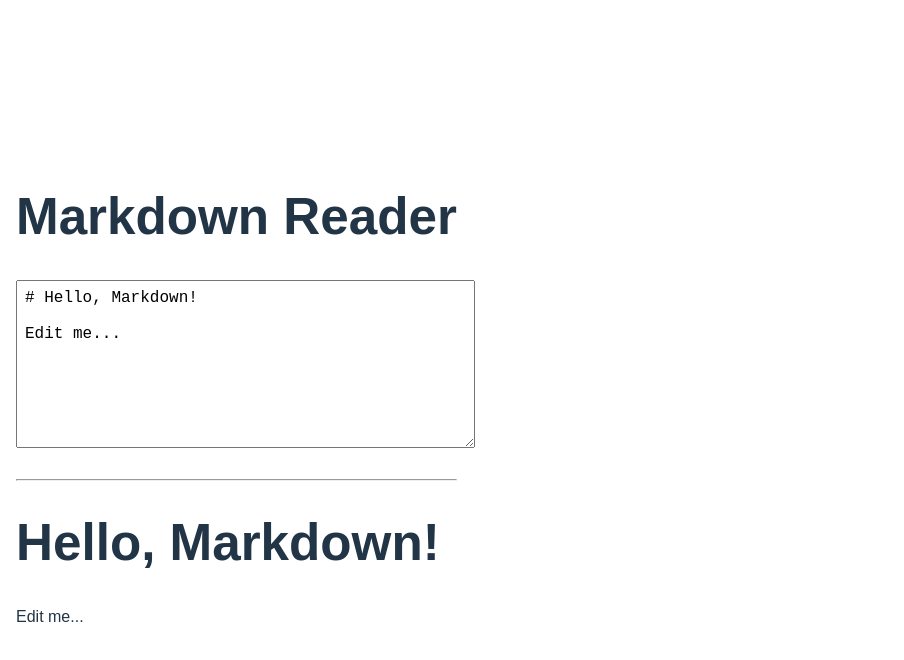
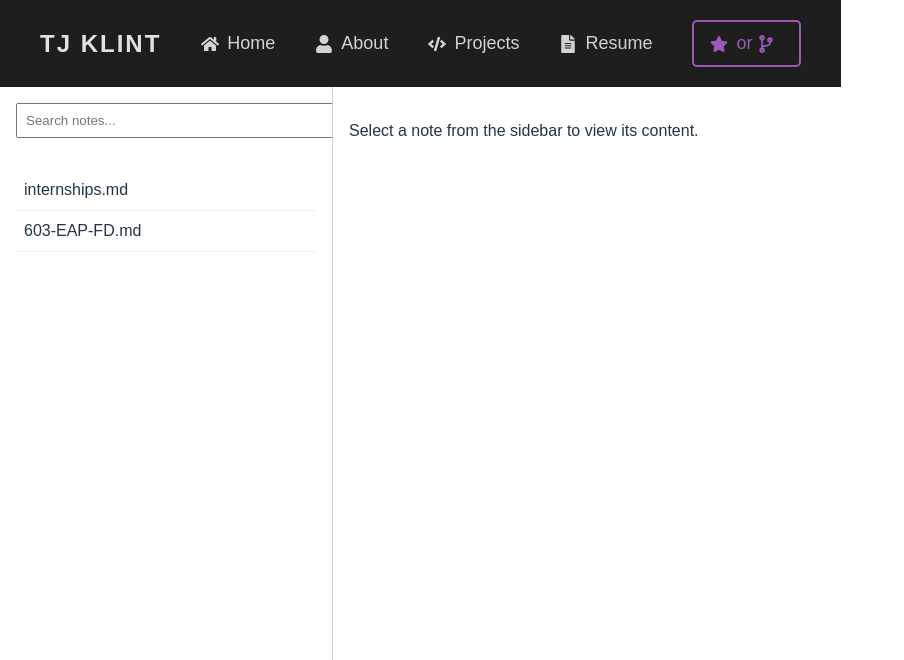
Before and after one commit to tjklint/notes, a React (Vite) app: page / in a window 1280 px wide. Shown: the top 660 px of the page, without its empty margins (0-904 px from the left). Built offline with nearby package versions, Linux system fonts and the light colour scheme.

Commit message:
feat: implement header component

```diff
--- a/src/App.tsx
+++ b/src/App.tsx
@@ -1,25 +1,71 @@
-import React, { useState } from 'react';
+import React, { useState, useMemo } from 'react';
 import ReactMarkdown from 'react-markdown';
+import Header from './components/header/header.tsx';
+
+interface FileEntry {
+  path: string;
+  content: string;
+}
 
 const App: React.FC = () => {
-  const [markdown, setMarkdown] = useState<string>('# Hello, Markdown!\n\nEdit me...');
+  // Use Vite's glob import to load all markdown files from the notes folder.
+  // "as: 'raw'" loads the file content as a string, and "eager: true" makes it available at build time.
+  const files = import.meta.glob('../notes/**/*.md', { as: 'raw', eager: true }) as Record<string, string>;
+
+  // Convert the object into an array of file entries for easier manipulation.
+  const fileEntries: FileEntry[] = useMemo(() => {
+    return Object.entries(files).map(([path, content]) => ({
+      path,
+      content,
+    }));
+  }, [files]);
+
+  // Local state for search query and the selected file.
+  const [searchQuery, setSearchQuery] = useState('');
+  const [selectedFile, setSelectedFile] = useState<FileEntry | null>(null);
+
+  // Filter the list of files based on the search query.
+  const filteredFiles = useMemo(() => {
+    return fileEntries.filter((file) =>
+      file.path.toLowerCase().includes(searchQuery.toLowerCase())
+    );
+  }, [searchQuery, fileEntries]);
 
   return (
-    <div style={{ padding: '1rem', fontFamily: 'sans-serif' }}>
-      <h1>Markdown Reader</h1>
-      <textarea
-        style={{
-          width: '100%',
-          height: '150px',
-          padding: '0.5rem',
-          fontSize: '1rem',
-          marginBottom: '1rem',
-        }}
-        value={markdown}
-        onChange={(e) => setMarkdown(e.target.value)}
-      />
-      <hr />
-      <ReactMarkdown>{markdown}</ReactMarkdown>
+    <div>
+    <Header />
+    <div style={{ display: 'flex', height: '100vh', fontFamily: 'sans-serif' }}>
+      {/* Sidebar: Search box and list of note files */}
+      <div style={{ width: '300px', borderRight: '1px solid #ccc', padding: '1rem', overflowY: 'auto' }}>
+        <input
+          type="text"
+          placeholder="Search notes..."
+          value={searchQuery}
+          onChange={(e) => setSearchQuery(e.target.value)}
+          style={{ width: '100%', padding: '0.5rem', marginBottom: '1rem' }}
+        />
+        <ul style={{ listStyle: 'none', padding: 0 }}>
+          {filteredFiles.map((file, index) => (
+            <li
+              key={index}
+              onClick={() => setSelectedFile(file)}
+              style={{ cursor: 'pointer', padding: '0.5rem', borderBottom: '1px solid #eee' }}
+            >
+              {file.path.split('/').pop()}
+            </li>
+          ))}
+        </ul>
+      </div>
+
+      {/* Main content: Render selected markdown file */}
+      <div style={{ flex: 1, padding: '1rem', overflowY: 'auto' }}>
+        {selectedFile ? (
+          <ReactMarkdown>{selectedFile.content}</ReactMarkdown>
+        ) : (
+          <p>Select a note from the sidebar to view its content.</p>
+        )}
+      </div>
+    </div>
     </div>
   );
 };
--- /dev/null
+++ b/src/components/header/header.scss
@@ -0,0 +1,121 @@
+.header-container {
+  background-color: #1e1e1e; /* Dark background for the header */
+  padding: 20px 40px; /* Spacing around the header content */
+  display: flex;
+  align-items: center; /* Vertically align items in the header */
+  justify-content: space-between; /* Space items evenly (logo on the left, nav on the right) */
+  color: #fff; /* White text color */
+  font-family: 'RobotoMono', sans-serif;
+  position: relative; /* Set relative position for z-index control */
+  z-index: 1000; /* Ensure the header stays on top of other elements */
+}
+
+.logo {
+  font-size: 24px; /* Size of the logo text */
+  font-weight: bold; /* Bold text for emphasis */
+  letter-spacing: 2px; /* Add space between the letters */
+  color: #e1e1e1; /* Light gray color for the logo */
+  text-decoration: none; /* Remove underline from logo text */
+
+  &:hover {
+    color: #9b59b6; /* Change logo color to purple on hover */
+  }
+}
+
+.nav {
+  display: flex;
+  align-items: center; /* Vertically align navigation links */
+
+  /* Mobile: Show the nav as a full-screen menu when open */
+  @media (max-width: 768px) {
+    position: fixed; /* Fix the nav in place on small screens */
+    top: 0;
+    right: -100%; /* Initially hide the nav by moving it offscreen */
+    width: 100%; /* Full width for the mobile menu */
+    height: 100%; /* Full height for the mobile menu */
+    background-color: #1e1e1e; /* Same dark background */
+    flex-direction: column; /* Stack the nav items vertically */
+    justify-content: center; /* Center nav items vertically */
+    transition: right 0.3s ease-in-out; /* Smooth slide-in effect */
+    z-index: 999; /* Layer it above other content */
+  }
+
+  &.open {
+    right: 0; /* Slide the nav into view when it's open */
+  }
+}
+
+.nav-link {
+  display: flex;
+  align-items: center; /* Vertically align link content */
+  margin-left: 40px; /* Add space between the links */
+  color: #d3d3d3; /* Light gray for the link text */
+  text-decoration: none; /* Remove underline from links */
+  font-size: 18px; /* Set the link text size */
+  transition: color 0.3s; /* Smooth color transition on hover */
+  font-family: 'RobotoMono', sans-serif;
+
+  &:hover {
+    color: #9b59b6; /* Change link color to purple on hover */
+  }
+
+  svg {
+    margin-right: 8px; /* Add space between the icon and the text */
+  }
+
+  /* Mobile: Adjust link spacing and size */
+  @media (max-width: 768px) {
+    margin-left: 0;
+    margin-bottom: 20px; /* Add space between links */
+    font-size: 24px; /* Larger font size on mobile */
+  }
+}
+
+.hamburger {
+  display: none; /* Hide the hamburger menu by default */
+  cursor: pointer; /* Pointer cursor to indicate it's clickable */
+
+  /* Mobile: Show the hamburger menu icon */
+  @media (max-width: 768px) {
+    display: block;
+    position: absolute;
+    top: 20px; /* Position the hamburger at the top */
+    right: 20px; /* Align the hamburger to the right */
+    z-index: 1001; /* Layer the hamburger above the nav */
+  }
+}
+
+.button {
+  display: flex;
+  align-items: center; /* Vertically align button content */
+  margin-left: 40px; /* Space between the button and nav links */
+  padding: 8px 16px; /* Padding inside the button */
+  border: 2px solid #9b59b6; /* Purple border around the button */
+  color: #9b59b6; /* Purple text */
+  text-decoration: none; /* Remove underline from the button text */
+  font-size: 18px; /* Set the button text size */
+  transition: all 0.3s; /* Smooth transition for background and text color */
+  font-family: 'RobotoMono', sans-serif;
+  border-radius: 5px; /* Rounded button corners */
+
+  &:hover {
+    background-color: #9b59b6; /* Purple background on hover */
+    color: #fff; /* White text on hover */
+  }
+
+  svg {
+    margin-right: 8px; /* Space between the icon and text */
+  }
+
+  /* Mobile: Adjust button spacing and size */
+  @media (max-width: 768px) {
+    margin-left: 0;
+    margin-bottom: 20px; /* Add space between the button and other elements */
+    font-size: 24px; /* Increase button font size on mobile */
+  }
+}
+
+.close-icon {
+  display: block; /* Show the close icon by default */
+  z-index: 1002; /* Ensure the close icon is above the nav */
+}
--- /dev/null
+++ b/src/components/header/header.tsx
@@ -0,0 +1,58 @@
+import React, { useState } from 'react';
+import { FaHome, FaUser, FaCode, FaFileAlt, FaBars, FaTimes, FaStar, FaCodeBranch } from 'react-icons/fa';
+import './header.scss';
+
+const Header: React.FC = () => {
+  const [isOpen, setIsOpen] = useState(false);
+
+  const handleClick = (e: React.MouseEvent<HTMLAnchorElement>, target: string) => {
+    e.preventDefault();
+    const section = document.getElementById(target);
+    if (section) {
+      section.scrollIntoView({ behavior: 'smooth' });
+    }
+    setIsOpen(false);
+  };
+
+  return (
+    <header className="header-container">
+      <a href="#home" className="logo" onClick={(e) => handleClick(e, 'home')}>
+        TJ KLINT
+      </a>
+      <div className="hamburger" onClick={() => setIsOpen(!isOpen)}>
+        {isOpen ? <FaTimes size={30} className="close-icon" /> : <FaBars size={30} />}
+      </div>
+      <nav className={`nav ${isOpen ? 'open' : ''}`}>
+        <a href="#home" className="nav-link" onClick={(e) => handleClick(e, 'home')}>
+          <FaHome />
+          Home
+        </a>
+        <a href="#about" className="nav-link" onClick={(e) => handleClick(e, 'about')}>
+          <FaUser />
+          About
+        </a>
+        <a href="#projects" className="nav-link" onClick={(e) => handleClick(e, 'projects')}>
+          <FaCode />
+          Projects
+        </a>
+        <a href="#resume" className="nav-link" onClick={(e) => handleClick(e, 'resume')}>
+          <FaFileAlt />
+          Resume
+        </a>
+        <a
+          className="button"
+          href="https://github.com/tjklint/tjklint.github.io"
+          target="_blank"
+          rel="noopener noreferrer"
+          onClick={() => setIsOpen(false)}
+        >
+          <FaStar />
+          {`or\u00A0`}
+          <FaCodeBranch />
+        </a>
+      </nav>
+    </header>
+  );
+};
+
+export default Header;
```
